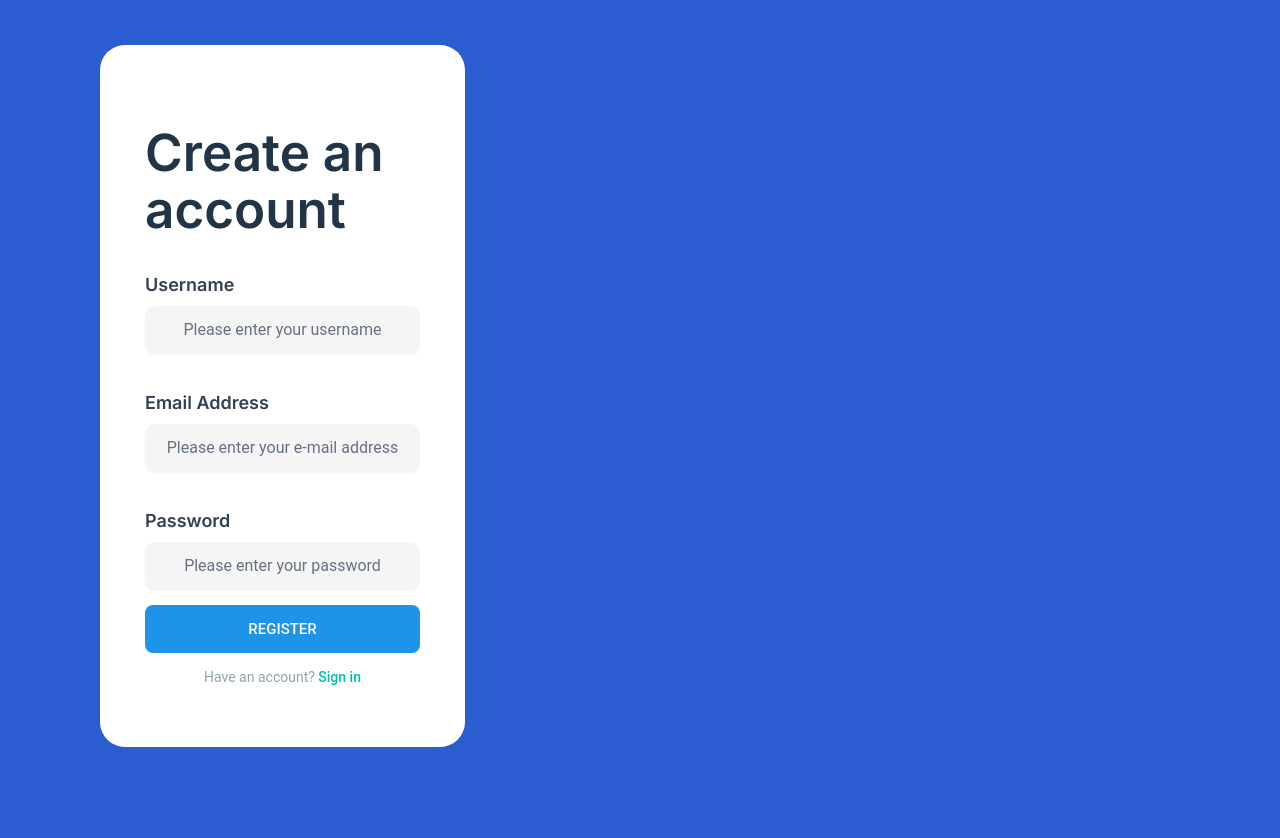
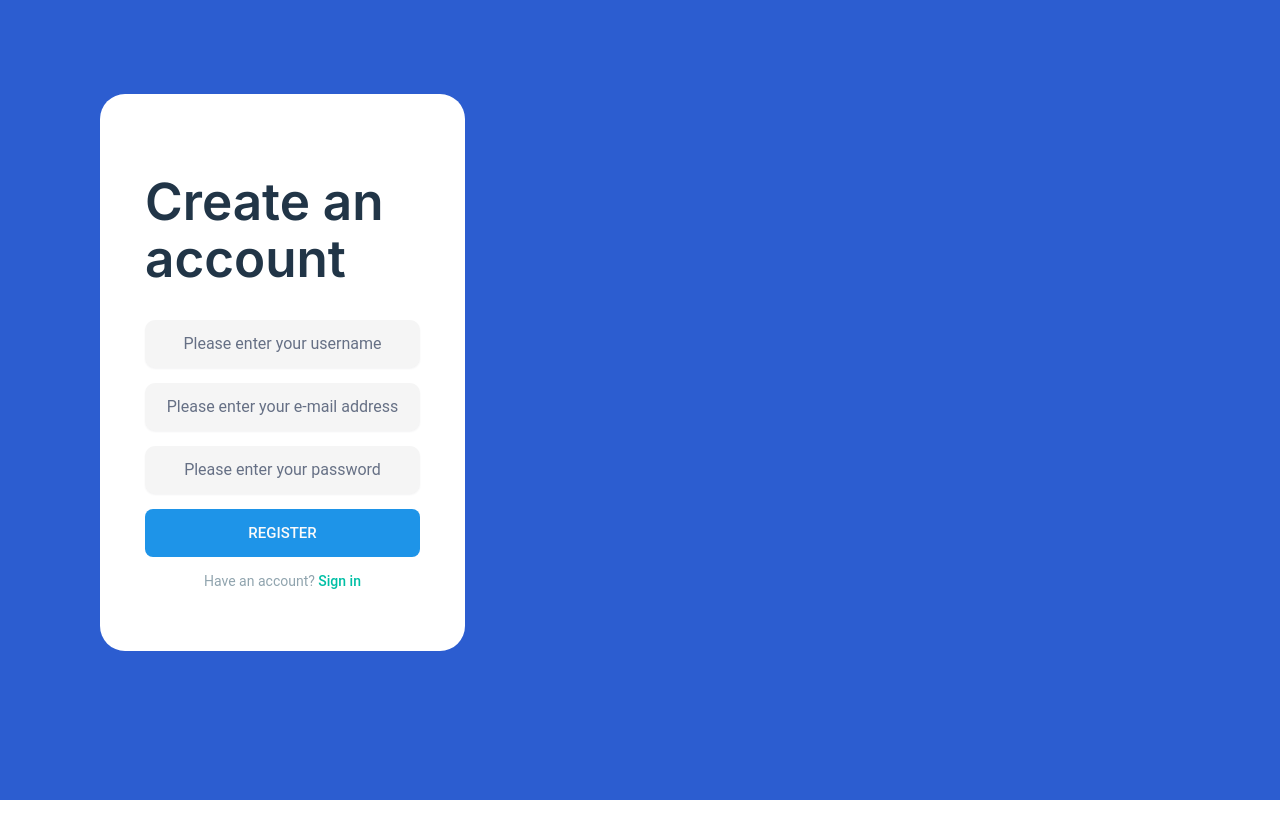
Before and after one commit to MitchWAldrich/book-club, a React (Vite) app: page /register in a window 1280 px wide. Shown: the top 838 px of the page. After the commit the page ends 800 px from the top, so only its background shows below. Built offline with nearby package versions, Linux system fonts and the light colour scheme.

Commit message:
update Input styling

```diff
--- a/src/components/Input.jsx
+++ b/src/components/Input.jsx
@@ -1,12 +1,12 @@
 import PropTypes from "prop-types";
 
 const Input = (props) => {
-  const { type, label, value, name, placeholder, error, disabled, onChange } =
+  const { type, label, value, name, placeholder, error, disabled, onChange, className } =
     props;
 
   return (
-    <div className="input-wrapper">
-      <label htmlFor={label}>{label}</label>
+    <div className={className}>
+      {/* <label htmlFor={label}>{label}</label> */}
       <input
         type={type}
         id={label}
@@ -15,8 +15,10 @@ const Input = (props) => {
         placeholder={placeholder}
         onChange={onChange}
         disabled={disabled}
+        // style={{ backgroundColor: 'orange', height: '100%' }}
+        style={{ height: '100%' }}
       />
-      {error && <p className="error">Input filed can't be empty!</p>}
+      {error && <p className="error">Input field can't be empty!</p>}
     </div>
   );
 };
@@ -30,6 +32,7 @@ Input.propTypes = {
   error: PropTypes.bool,
   disabled: PropTypes.bool,
   onChange: PropTypes.func,
+  className: PropTypes.string,
 };
 
 export default Input;
```
